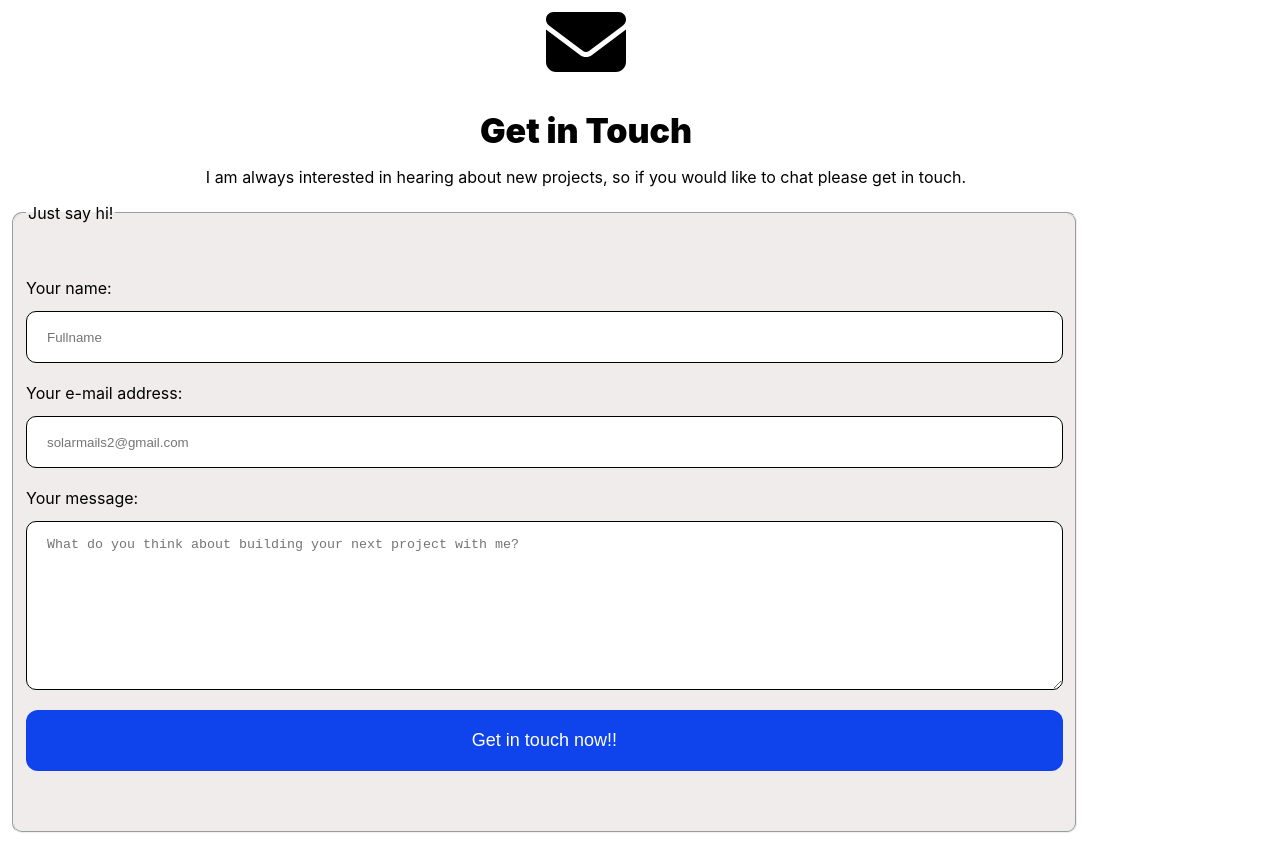
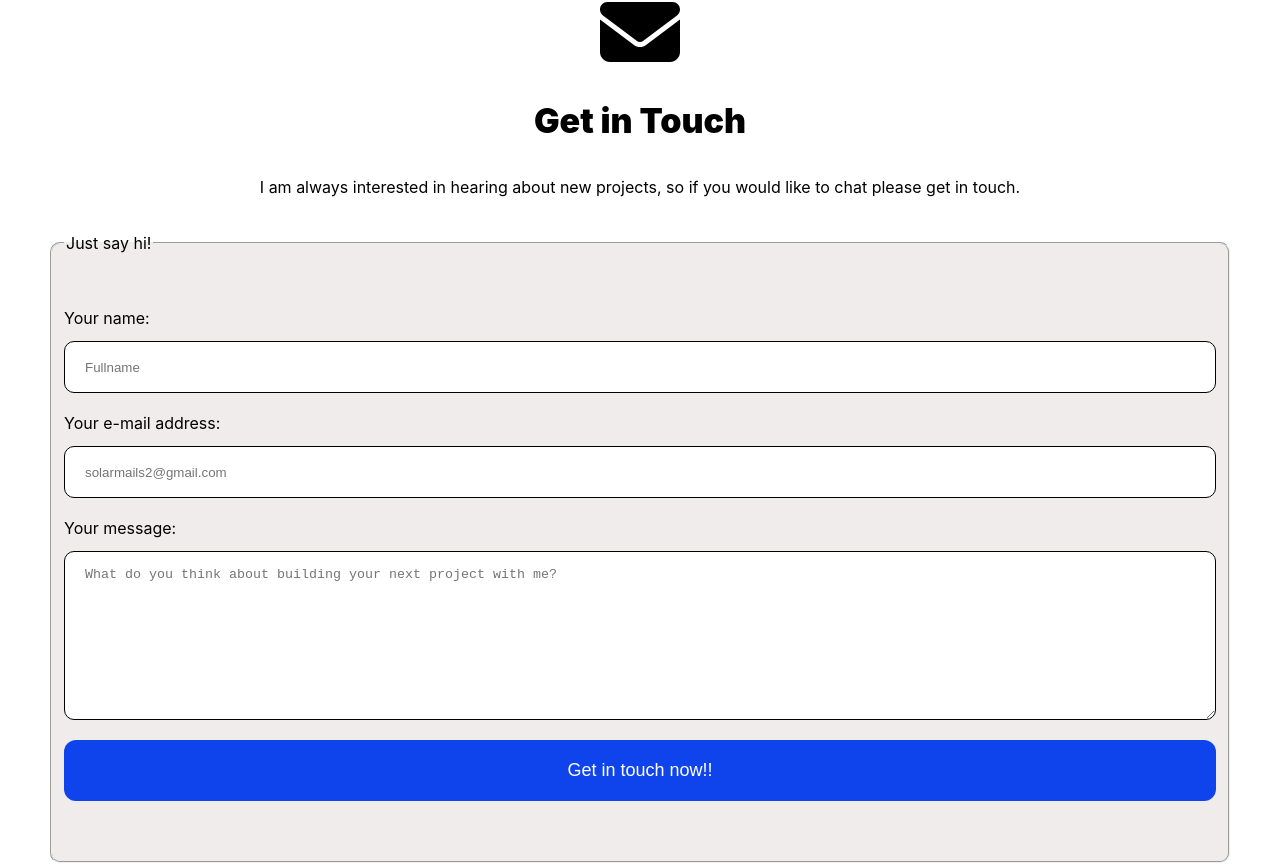
Before and after one commit to blase147/my_portfolio, a React (Create React App) app: page / in a window 1280 px wide. Shown: the part 8766-9630 px from the top of the page. Built offline with nearby package versions, Linux system fonts and the light colour scheme.

Commit message:
Add basic files

```diff
--- a/src/components/contact-me/contactMe.scss
+++ b/src/components/contact-me/contactMe.scss
@@ -5,10 +5,10 @@
   flex-direction: column;
   justify-content: center;
   padding-top: 80px;
-  width: 90%;
-  margin: 10px;
-  padding-right: 0;
-  margin-right: 0;
+  width: 100%;
+  margin: auto;
+  // padding-right: 12px;
+  // margin-right: 0;
 
   .custom-icon {
     font-size: 80px;
@@ -24,15 +24,24 @@
   }
 
   .contact-me {
+      width: 100%;
+      margin: auto;
+      // display: flex;
+      // flex-direction: column;
+      justify-content: center;
 
-    fieldset {
+      p {
+        padding: 20px;
+      }
+
+      fieldset {
       display: flex;
       flex-direction: column;
       justify-content: center;
       border-radius: 10px;
       width: 90%;
+      margin: auto;
       background-color: #f0ecec;
-      // margin: auto;
 
       legend {
         text-align: left;
```
